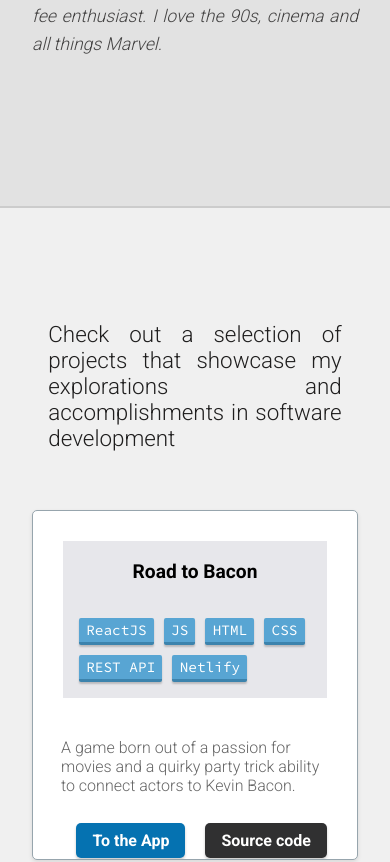
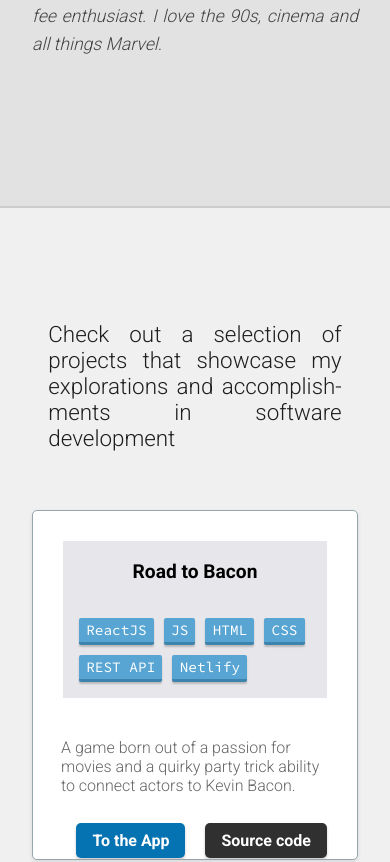
Before and after one commit to alejotsv/portfolio_page, a React (Vite) app: page / in a window 390 px wide. Shown: the part 1269-2131 px from the top of the page. Built offline with nearby package versions, Linux system fonts and the light colour scheme.

Commit message:
update css for landscape mode

```diff
--- a/src/App.css
+++ b/src/App.css
@@ -704,6 +704,7 @@ nav ul li a:hover {
     text-align: justify;
     padding: 10% 5%;
     margin-top: 15%;
+    hyphens: auto;
   }
 
   .projects-content {
```
